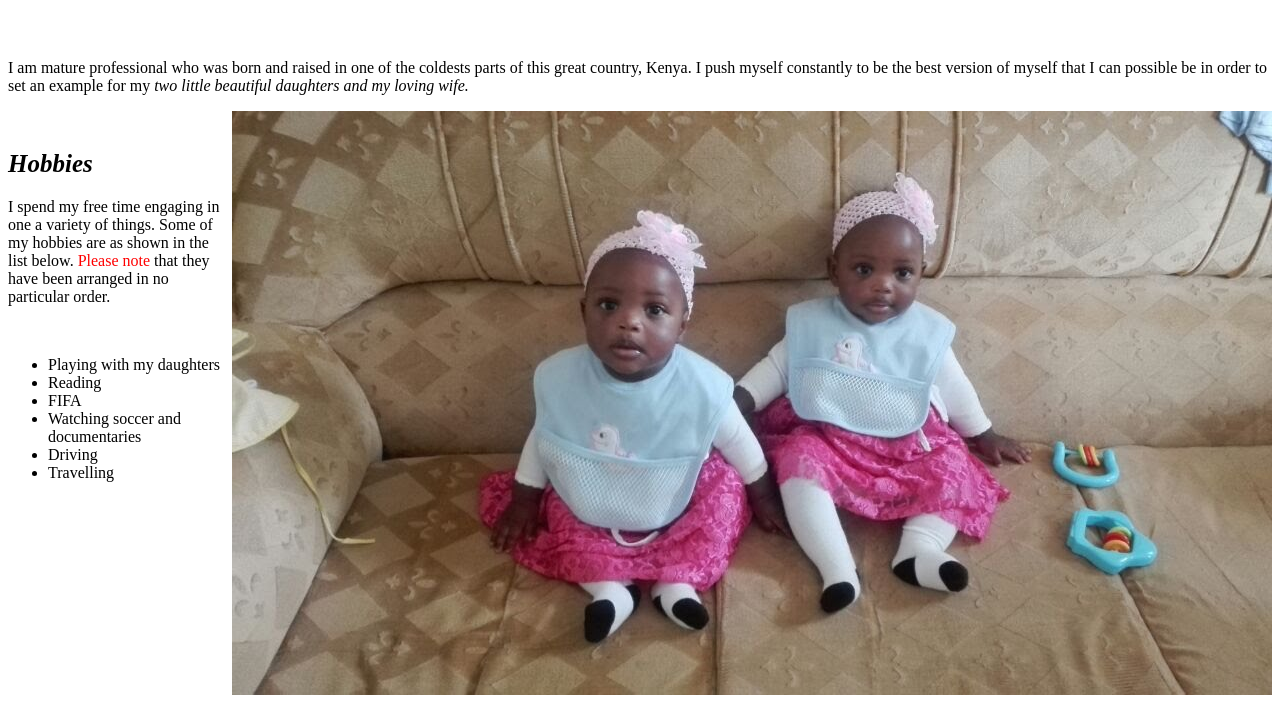
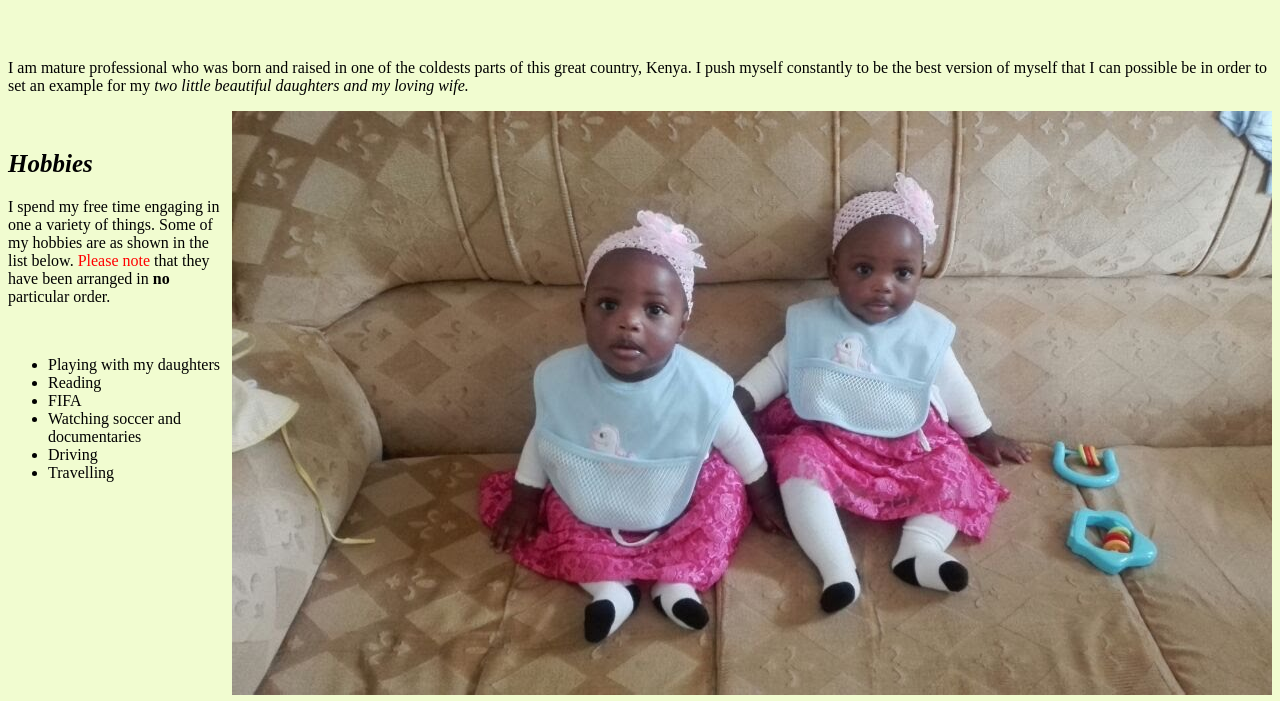
Before and after one commit to emdeechege/portfolio, a plain HTML site: page about.html in a window 1280 px wide. Shown: the part 99-800 px from the top of the page. Drawn offline with Linux system fonts and the light colour scheme.

Commit message:
adjusting the styles

```diff
--- a/about.html
+++ b/about.html
@@ -4,20 +4,20 @@
 <head>
   <link rel="stylesheet" href="css/style1.css">
   <div id="menu" align="middle">
+    <a href="index.html">home</a>||
     <a href="profile.html">profile</a>||
-    <a href="index.html">home</a>||
-  </div>
+      </div>
   <title>About Tom Chege</title>
 </head>
 
-<body>
+<body class="stop">
   <h1>Here is more about me</h1><br><br>
 
   <p>I am mature professional who was born and raised in one of the coldests parts of this great country, Kenya. I push myself constantly to be the best version of myself that I can possible be in order to set an example for my <em>two little beautiful daughters and my loving wife.</em></p>
 
   <img src="img/mykids.jpg" alt="My kids" class="img1"><br>
   <h2>Hobbies</h2>
-  <p>I spend my free time engaging in one a variety of things. Some of my hobbies are as shown in the list below. <span class="note">Please note </span>that they have been arranged in no particular order.</p><br>
+  <p>I spend my free time engaging in one a variety of things. Some of my hobbies are as shown in the list below. <span class="note">Please note </span>that they have been arranged in <strong>no </strong>particular order.</p><br>
   <ul>
     <li>Playing with my daughters</li>
     <li>Reading</li>
--- a/css/style1.css
+++ b/css/style1.css
@@ -11,8 +11,8 @@ h2{
   font-style: italic;
   font-size: 25px;}
 
-.one{
-  background-color: #CCDCDE ;
+.stop{
+  background-color:#F1FCD0 ;
 }
 h1{
   font-style: italic;
--- a/css/styles.css
+++ b/css/styles.css
@@ -55,3 +55,6 @@ h1 {
   background-repeat: no-repeat;
   background-size: cover;
 }
+.dad{
+  color:cyan;
+}
```
Also changed, not shown: index.html (+2 -2 lines).
